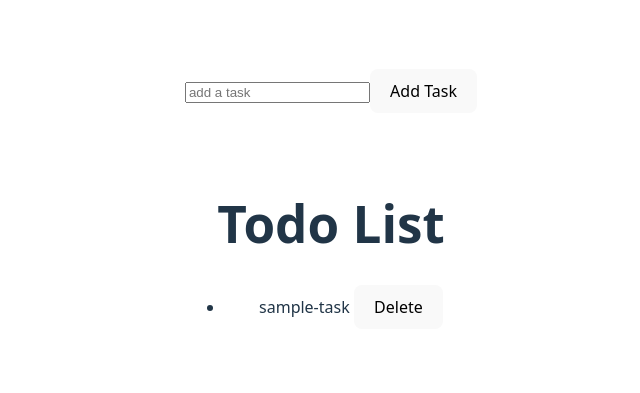
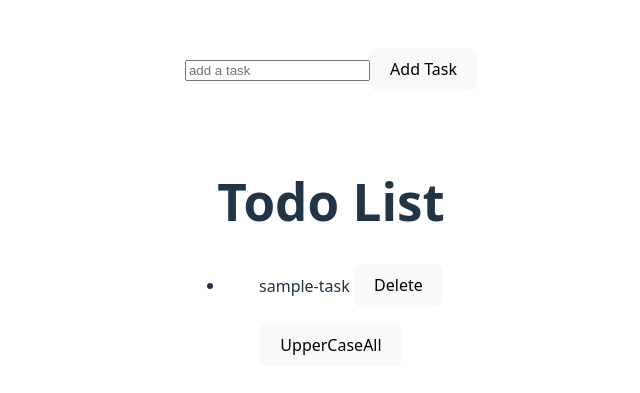
Before and after one commit to shehwarm/DeltaReact, a React (Vite) app in the folder react-states-class/: page / in a window 1280 px wide. Shown: the part 193-586 px from the top of the page, without its empty margins (309-949 px from the left). Built offline with nearby package versions, Linux system fonts and the light colour scheme.

Commit message:
feat: add functionality to convert all tasks to uppercase in TodoList component

```diff
--- a/react-states-class/src/TodoList.jsx
+++ b/react-states-class/src/TodoList.jsx
@@ -18,6 +18,15 @@ export default function TodoList(){
         const updatedTodos = todos.filter((todo) => todo.id !== id);
         setTodos(updatedTodos);
     };
+
+    let upperCaseAll = () => {
+        const upperCasedTodos = todos.map((todo) => ({
+            ...todo,
+            task: todo.task.toUpperCase()
+        }));
+        setTodos(upperCasedTodos);
+    };
+
     return (
         <div>
             <input
@@ -42,6 +51,7 @@ export default function TodoList(){
                     ))
                 }
             </ul>
+            <button onClick={upperCaseAll}>UpperCaseAll</button>
         </div>
     )
 }
```
